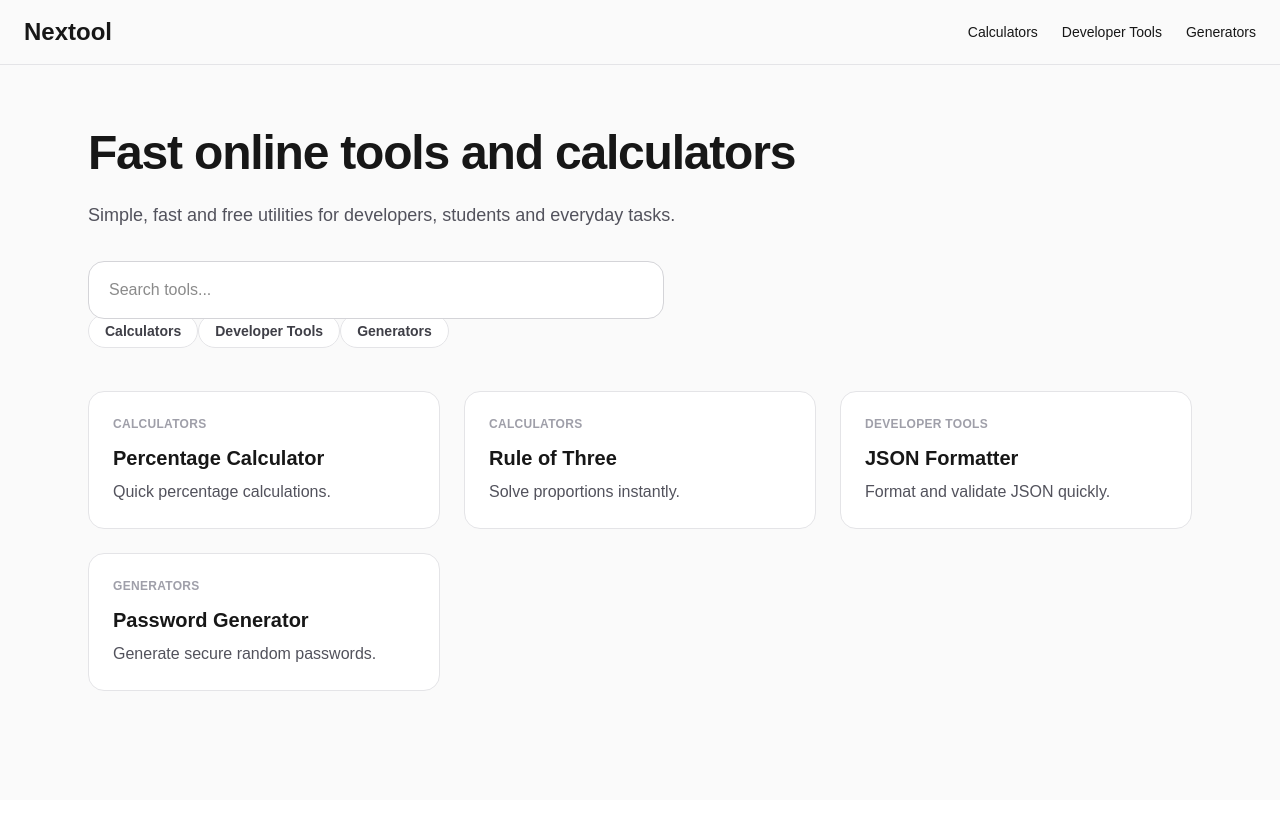
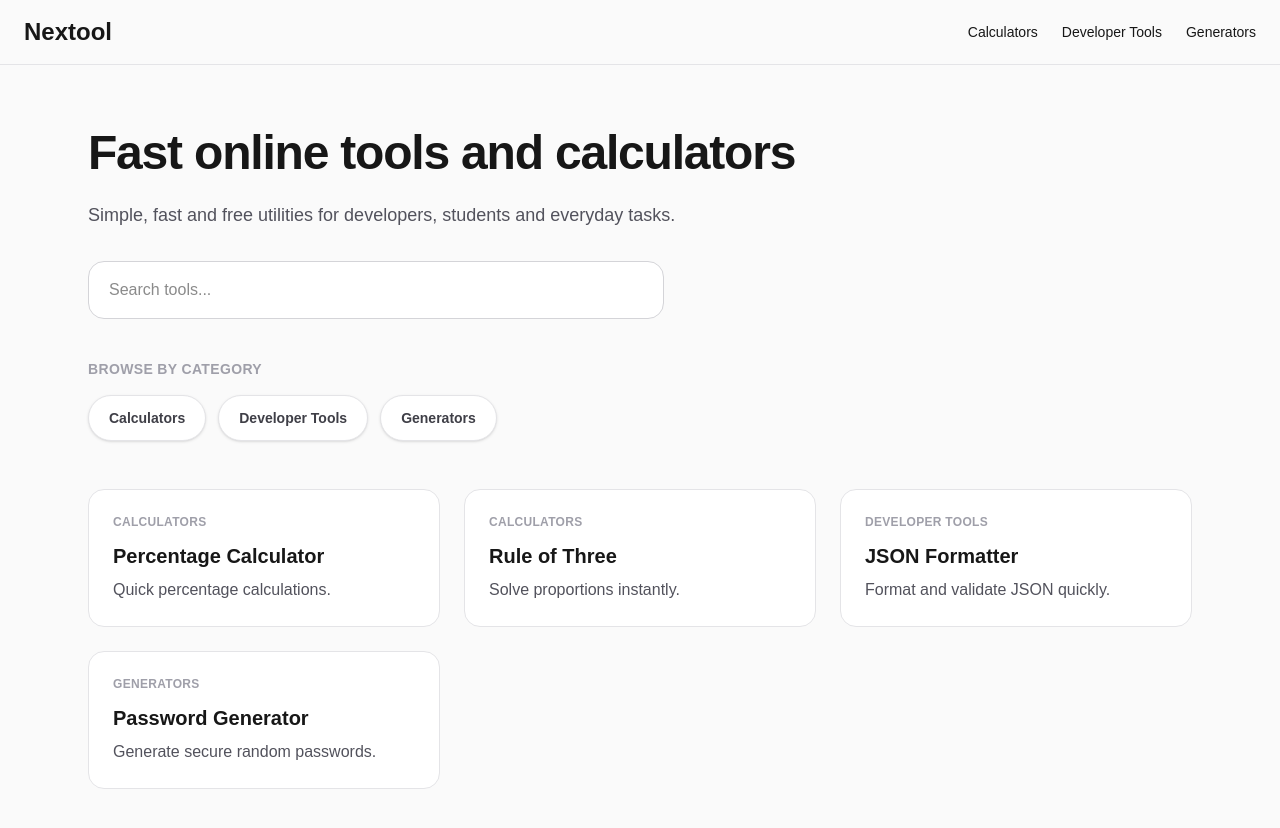
Before and after one commit to nextool-online/nextool, a Next.js app: page / in a window 1280 px wide. Shown: the top 828 px of the page. Before the commit the page ends 800 px from the top, so only its background shows below. Built offline with nearby package versions, Linux system fonts and the light colour scheme.

Commit message:
Improve homepage categories UI

```diff
--- a/app/page.tsx
+++ b/app/page.tsx
@@ -1,7 +1,8 @@
 import Navbar from "../components/Navbar";
 import ToolCard from "../components/ToolCard";
+import SearchBar from "../components/SearchBar";
+
 import { tools } from "../data/tools";
-import SearchBar from "../components/SearchBar";
 import { categories } from "../data/categories";
 
 export const metadata = {
@@ -28,6 +29,12 @@ export default function Home() {
 
         <SearchBar />
 
+        <div className="mt-10">
+          <p className="mb-4 text-sm font-semibold uppercase tracking-wide text-zinc-400">
+            Browse by category
+          </p>
+
+          <div className="flex flex-wrap gap-3">
             {categories.map((category) => {
               const slug = category
                 ?.toLowerCase()
@@ -37,12 +44,14 @@ export default function Home() {
                 <a
                   key={category}
                   href={`/categories/${slug}`}
-      className="rounded-full border border-zinc-200 bg-white px-4 py-2 text-sm font-semibold text-zinc-700 transition hover:border-zinc-400"
+                  className="rounded-full border border-zinc-200 bg-white px-5 py-3 text-sm font-semibold text-zinc-700 shadow-sm transition hover:border-zinc-400 hover:bg-zinc-50"
                 >
                   {category}
                 </a>
               );
             })}
+          </div>
+        </div>
 
         <div className="mt-12 grid gap-6 md:grid-cols-2 lg:grid-cols-3">
           {tools.map((tool) => (
--- a/components/SearchBar.tsx
+++ b/components/SearchBar.tsx
@@ -7,9 +7,11 @@ import { tools } from "../data/tools";
 export default function SearchBar() {
   const [query, setQuery] = useState("");
 
-  const filteredTools = tools.filter((tool) =>
-    tool.title.toLowerCase().includes(query.toLowerCase())
-  );
+  const filteredTools = tools.filter((tool) => {
+  const searchText = `${tool.title} ${tool.description} ${tool.category}`.toLowerCase();
+
+  return searchText.includes(query.toLowerCase());
+  });
 
   return (
     <div className="relative mt-8 max-w-xl">
```
Lines whose indentation alone changed are shown as unchanged.
